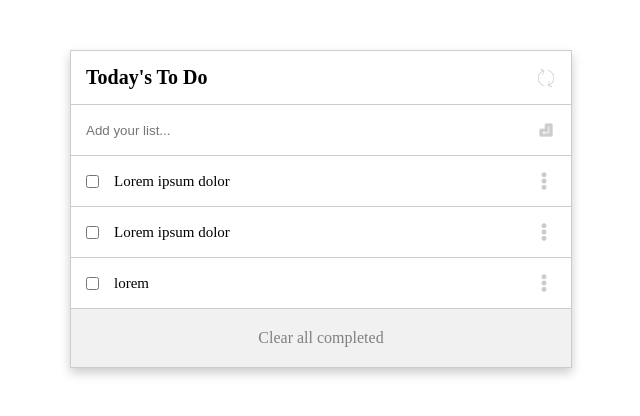
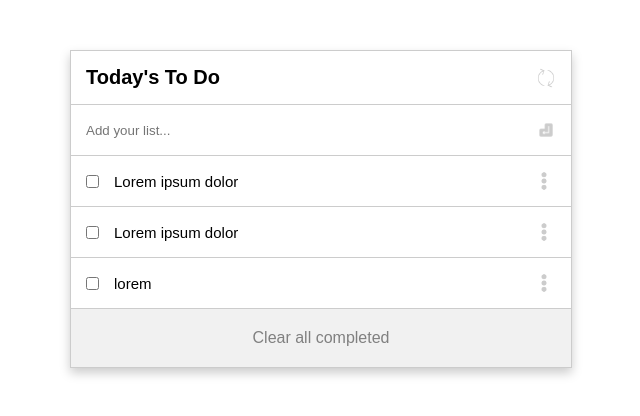
Before and after one commit to Samuellekpor/Todo-list, a website built with webpack: page src/index.html in a window 1280 px wide. Shown: the full height of the page, 319-959 px from the left. Built offline with nearby package versions, Linux system fonts and the light colour scheme.

Commit message:
Add fonts

```diff
--- a/src/style.css
+++ b/src/style.css
@@ -1,6 +1,15 @@
+@font-face {
+  font-family: 'Poppins';
+  src: url('./fonts/Poppins-Italic.ttf') format('ttf'),
+    url('./fonts/Poppins-Regular.ttf') format('ttf');
+  font-weight: 600;
+  font-style: normal;
+}
+
 * {
   margin: 0;
   padding: 0;
+  font-family: 'Poppins', sans-serif;
 }
 
 .todo {
```
